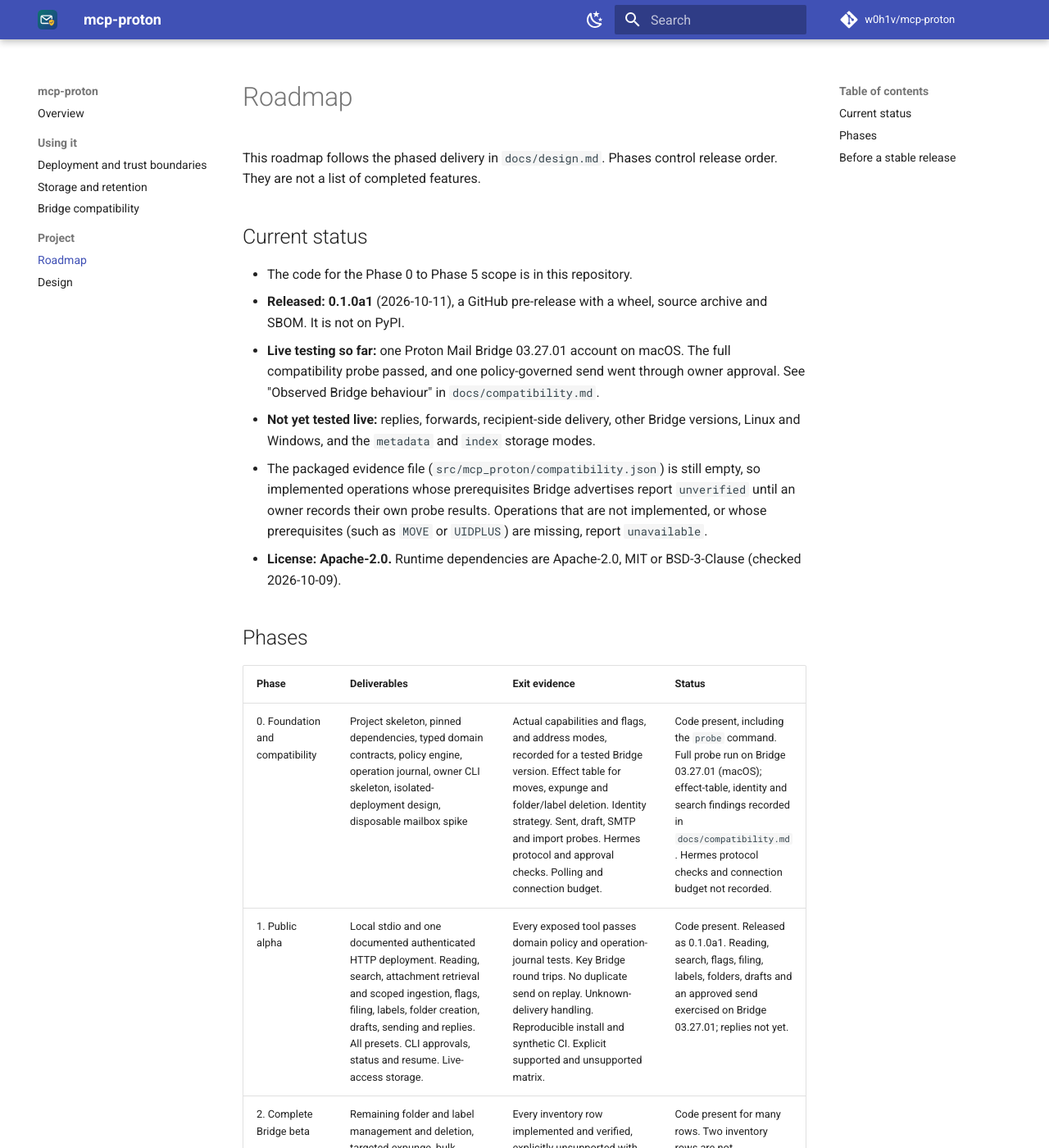
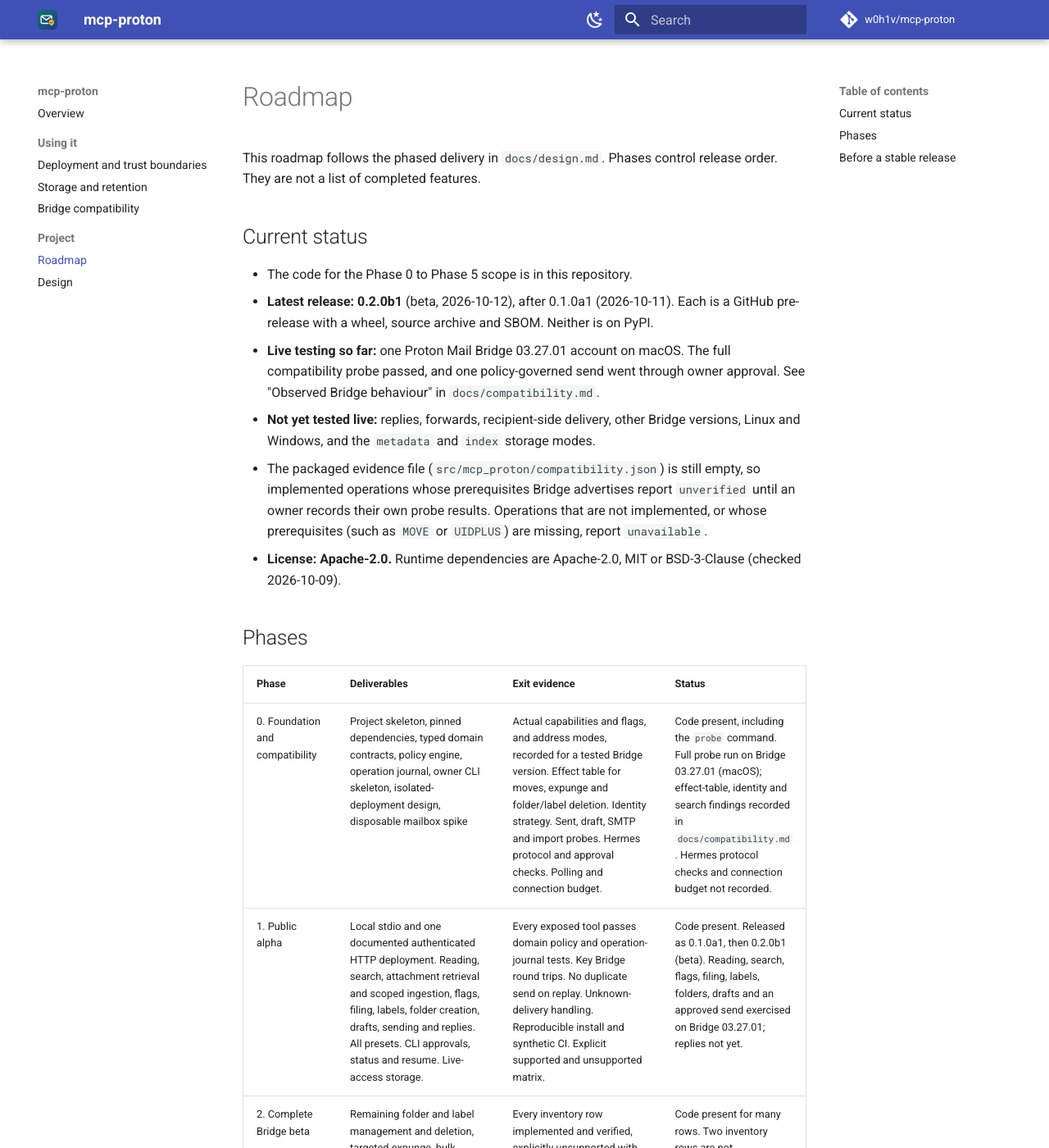
Before and after one commit to w0h1v/mcp-proton, an MkDocs documentation site: the page built from docs/roadmap.md, in a window 1280 px wide and 1400 px high. Shown: the whole window at 82% size. Built offline with MkDocs 1.6.1 and Material for MkDocs 9.7.7, drawn with Linux system fonts in a browser that asks for light colours; comment, search, counter and statistics services are not loaded; some of the changed text lies outside the part shown.

Commit message:
Prepare 0.2.0b1, the first beta (#21)
* Prepare 0.2.0b1, the first beta

The design's feature set is complete and has been exercised on a live
Bridge, so the version moves from alpha to beta (0.2.0b1, classifier
Development Status 4 - Beta). No code changes since 0.1.0a1.

- Changelog: 0.2.0b1 entry, including what is still to do before 1.0.
- README: beta banner and badge, install URL for the 0.2.0b1 wheel, and
  a note that schemas may still change before 1.0.
- Roadmap: latest release and the remaining 1.0 steps.

Co-Authored-By: Claude Opus 5.5 <noreply@anthropic.com>
Claude-Session: https://claude.ai/code/session_014zG2rmte8YBxQM9qFHV7rf

* CITATION.cff: version 0.2.0b1

Co-Authored-By: Claude Opus 5.5 <noreply@anthropic.com>
Claude-Session: https://claude.ai/code/session_014zG2rmte8YBxQM9qFHV7rf

---------

Co-authored-by: Claude <noreply@anthropic.com>

```diff
--- a/docs/roadmap.md
+++ b/docs/roadmap.md
@@ -5,7 +5,7 @@ This roadmap follows the phased delivery in `docs/design.md`. Phases control rel
 ## Current status
 
 - The code for the Phase 0 to Phase 5 scope is in this repository.
-- **Released: 0.1.0a1** (2026-10-11), a GitHub pre-release with a wheel, source archive and SBOM. It is not on PyPI.
+- **Latest release: 0.2.0b1** (beta, 2026-10-12), after 0.1.0a1 (2026-10-11). Each is a GitHub pre-release with a wheel, source archive and SBOM. Neither is on PyPI.
 - **Live testing so far:** one Proton Mail Bridge 03.27.01 account on macOS. The full compatibility probe passed, and one policy-governed send went through owner approval. See "Observed Bridge behaviour" in `docs/compatibility.md`.
 - **Not yet tested live:** replies, forwards, recipient-side delivery, other Bridge versions, Linux and Windows, and the `metadata` and `index` storage modes.
 - The packaged evidence file (`src/mcp_proton/compatibility.json`) is still empty, so implemented operations whose prerequisites Bridge advertises report `unverified` until an owner records their own probe results. Operations that are not implemented, or whose prerequisites (such as `MOVE` or `UIDPLUS`) are missing, report `unavailable`.
@@ -16,7 +16,7 @@ This roadmap follows the phased delivery in `docs/design.md`. Phases control rel
 | Phase | Deliverables | Exit evidence | Status |
 |---|---|---|---|
 | 0. Foundation and compatibility | Project skeleton, pinned dependencies, typed domain contracts, policy engine, operation journal, owner CLI skeleton, isolated-deployment design, disposable mailbox spike | Actual capabilities and flags, and address modes, recorded for a tested Bridge version. Effect table for moves, expunge and folder/label deletion. Identity strategy. Sent, draft, SMTP and import probes. Hermes protocol and approval checks. Polling and connection budget. | Code present, including the `probe` command. Full probe run on Bridge 03.27.01 (macOS); effect-table, identity and search findings recorded in `docs/compatibility.md`. Hermes protocol checks and connection budget not recorded. |
-| 1. Public alpha | Local stdio and one documented authenticated HTTP deployment. Reading, search, attachment retrieval and scoped ingestion, flags, filing, labels, folder creation, drafts, sending and replies. All presets. CLI approvals, status and resume. Live-access storage. | Every exposed tool passes domain policy and operation-journal tests. Key Bridge round trips. No duplicate send on replay. Unknown-delivery handling. Reproducible install and synthetic CI. Explicit supported and unsupported matrix. | Code present. Released as 0.1.0a1. Reading, search, flags, filing, labels, folders, drafts and an approved send exercised on Bridge 03.27.01; replies not yet. |
+| 1. Public alpha | Local stdio and one documented authenticated HTTP deployment. Reading, search, attachment retrieval and scoped ingestion, flags, filing, labels, folder creation, drafts, sending and replies. All presets. CLI approvals, status and resume. Live-access storage. | Every exposed tool passes domain policy and operation-journal tests. Key Bridge round trips. No duplicate send on replay. Unknown-delivery handling. Reproducible install and synthetic CI. Explicit supported and unsupported matrix. | Code present. Released as 0.1.0a1, then 0.2.0b1 (beta). Reading, search, flags, filing, labels, folders, drafts and an approved send exercised on Bridge 03.27.01; replies not yet. |
 | 2. Complete Bridge beta | Remaining folder and label management and deletion, targeted expunge, bulk operations, EML and mbox import and export, subscriptions where supported, complete attachment and MIME handling, multi-account and address edge cases, change tracking, conversation presentation. | Every inventory row implemented and verified, explicitly unsupported with evidence, or recorded as a release blocker. Membership and identity tests. Interrupted and concurrent-operation recovery. Large-mailbox measurements. | Code present for many rows. Two inventory rows are not implemented (see `docs/compatibility.md`). No acceptance evidence recorded. |
 | 3. Stable 1.0 | Hardened Bridge layer, local administration and review UI, packaging, upgrade and migration path, documentation and release artifacts. | No unexplained inventory gaps. Declared OS and client support backed by tests. Independent security and reliability review. Clean install, upgrade and uninstall. Tested deployment boundaries. Release rollback guidance. | Local owner review UI implemented (`mcp-proton ui-token`, `mcp-proton ui`); packaging, migration path and independent review not done. |
 | 4. Optional automation | Durable schedules, reminders, local rules, event consumers and webhooks, best-effort undo. | Restart and missed-run recovery. Policy rechecks. Scoped event delivery. Explicit limits for irreversible operations. Feature-specific acceptance cases. | Code present: job store and scheduler (`src/mcp_proton/jobs/scheduler.py`), run by `mcp-proton serve`. No acceptance evidence recorded. |
--- a/pyproject.toml
+++ b/pyproject.toml
@@ -4,7 +4,7 @@ build-backend = "hatchling.build"
 
 [project]
 name = "mcp-proton"
-version = "0.1.0a1"
+version = "0.2.0b1"
 description = "MCP server giving agents policy-controlled access to Proton Mail through Proton Mail Bridge"
 readme = "README.md"
 requires-python = ">=3.11"
@@ -13,7 +13,7 @@ license-files = ["LICENSE", "NOTICE"]
 authors = [{ name = "mcp-proton contributors" }]
 keywords = ["mcp", "proton", "email", "imap", "smtp", "agents"]
 classifiers = [
-  "Development Status :: 3 - Alpha",
+  "Development Status :: 4 - Beta",
   "Programming Language :: Python :: 3",
   "Operating System :: OS Independent",
   "Topic :: Communications :: Email",
--- a/src/mcp_proton/__init__.py
+++ b/src/mcp_proton/__init__.py
@@ -3,4 +3,4 @@
 Independent project; not affiliated with or endorsed by Proton AG.
 """
 
-__version__ = "0.1.0a1"
+__version__ = "0.2.0b1"
```
Also changed, not shown: other parts of docs/roadmap.md (+3 -0 lines), CHANGELOG.md (+15 -1 lines), README.md (+3 -3 lines), 2 other files.
